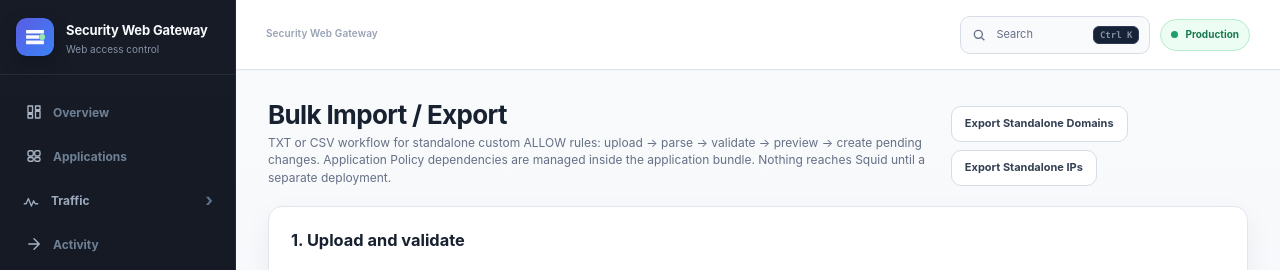
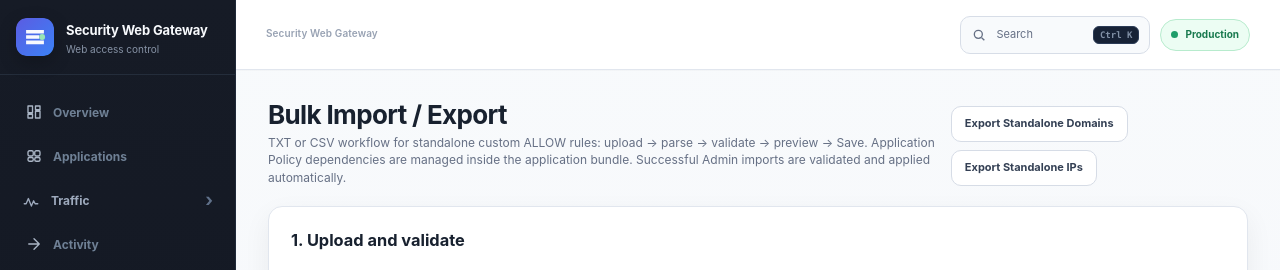
Before and after one commit to Vlasios-Biti/security-web-gateway, a Python web app: template templates/bulk/import.html in a window 1280 px wide. Shown: the top 270 px of the page. Run offline with Jinja, Linux system fonts and the light colour scheme; the template is opened without the code that fills it, so the values that code supplies are empty.

Commit message:
Use save-and-apply wording for bulk import

```diff
--- a/templates/bulk/import.html
+++ b/templates/bulk/import.html
@@ -1,5 +1,5 @@
 {% extends "base.html" %}{% block content %}
-<div class="page-head"><div><h2>Bulk Import / Export</h2><p>TXT or CSV workflow for standalone custom ALLOW rules: upload → parse → validate → preview → create pending changes. Application Policy dependencies are managed inside the application bundle. Nothing reaches Squid until a separate deployment.</p></div><div class="head-actions"><a class="btn ghost" href="/bulk/export/domains.csv">Export Standalone Domains</a><a class="btn ghost" href="/bulk/export/ips.csv">Export Standalone IPs</a></div></div>
+<div class="page-head"><div><h2>Bulk Import / Export</h2><p>TXT or CSV workflow for standalone custom ALLOW rules: upload → parse → validate → preview → Save. Application Policy dependencies are managed inside the application bundle. Successful Admin imports are validated and applied automatically.</p></div><div class="head-actions"><a class="btn ghost" href="/bulk/export/domains.csv">Export Standalone Domains</a><a class="btn ghost" href="/bulk/export/ips.csv">Export Standalone IPs</a></div></div>
 {% if error %}<div class="flash danger-box">{{ error }}</div>{% endif %}
 <div class="grid2 import-layout"><section class="panel form-panel"><h3>1. Upload and validate</h3><form method="post" enctype="multipart/form-data" action="/bulk/import"><input type="hidden" name="csrf_token" value="{{ request.state.user.csrf_token }}"><div class="form-grid">
 <input type="hidden" name="management_type" value="custom"><input type="hidden" name="category_slug" value=""><label>File<input type="file" name="file" accept=".txt,.csv,text/plain,text/csv" required></label><label>Object type<select name="kind"><option value="domain">Allowed Domains</option><option value="ip">Allowed Destination IPs</option></select></label><label>Default protocol<select name="protocol"><option>HTTPS</option><option>HTTP</option><option>BOTH</option></select></label><label>Policy type<input value="Standalone Custom ALLOW" disabled></label><label>Default scope mode<select name="scope_mode"><option value="selected">Selected Networks / Access Profiles</option><option value="all_proxy">All Proxy Networks — includes future networks</option></select></label>
@@ -11,4 +11,4 @@ api.company.com
 login.vendor.com</pre><h4>CSV</h4><pre>destination,protocol,scope_mode,access_profiles,networks,reason,change_reference,expires_at
 portal.company.com,BOTH,selected,"Restricted Internet - Standard","",Business portal,CHG-42,
 api.company.com,HTTPS,all_proxy,"","",Common API,CHG-42,2027-01-01</pre><p>Network tokens may be CIDR, exact network name, VLAN number, or <code>VLAN171</code>. <code>access_profiles</code> accepts Access Profile names or IDs separated by semicolons. If a CSV row omits it, the form selection is used.</p></div></section></div>
-{% if result %}<section class="panel space-top"><header><div><h2>2. Import Preview</h2><p>{{ result.accepted|length }} valid · {{ result.rejected|length }} rejected · {{ result.total }} total</p></div>{% if batch and result.accepted %}<form method="post" action="/bulk/import/{{ batch }}/apply" data-confirm="Create these validated objects as pending changes?"><input type="hidden" name="csrf_token" value="{{ request.state.user.csrf_token }}"><button class="btn primary">Apply Valid Rows as Pending</button></form>{% endif %}</header><div class="import-result"><div><h3>Valid</h3>{% for r in result.accepted[:100] %}<div class="result-row"><span>#{{ r.row }}</span><code>{{ r.destination }}</code><b class="good">{{ r.protocol }} · {{ r.scope_mode|upper }}</b></div>{% else %}<p class="empty">No valid rows.</p>{% endfor %}</div><div><h3>Rejected</h3>{% for r in result.rejected[:100] %}<div class="result-row"><span>#{{ r.row }}</span><code>{{ r.destination or '—' }}</code><b class="bad">{{ r.error }}</b></div>{% else %}<p class="empty">No rejected rows.</p>{% endfor %}</div></div></section>{% endif %}{% endblock %}
+{% if result %}<section class="panel space-top"><header><div><h2>2. Import Preview</h2><p>{{ result.accepted|length }} valid · {{ result.rejected|length }} rejected · {{ result.total }} total</p></div>{% if batch and result.accepted %}<form method="post" action="/bulk/import/{{ batch }}/apply" data-confirm="Save and apply these validated objects?"><input type="hidden" name="csrf_token" value="{{ request.state.user.csrf_token }}"><button class="btn primary">Save valid rows</button></form>{% endif %}</header><div class="import-result"><div><h3>Valid</h3>{% for r in result.accepted[:100] %}<div class="result-row"><span>#{{ r.row }}</span><code>{{ r.destination }}</code><b class="good">{{ r.protocol }} · {{ r.scope_mode|upper }}</b></div>{% else %}<p class="empty">No valid rows.</p>{% endfor %}</div><div><h3>Rejected</h3>{% for r in result.rejected[:100] %}<div class="result-row"><span>#{{ r.row }}</span><code>{{ r.destination or '—' }}</code><b class="bad">{{ r.error }}</b></div>{% else %}<p class="empty">No rejected rows.</p>{% endfor %}</div></div></section>{% endif %}{% endblock %}
```
